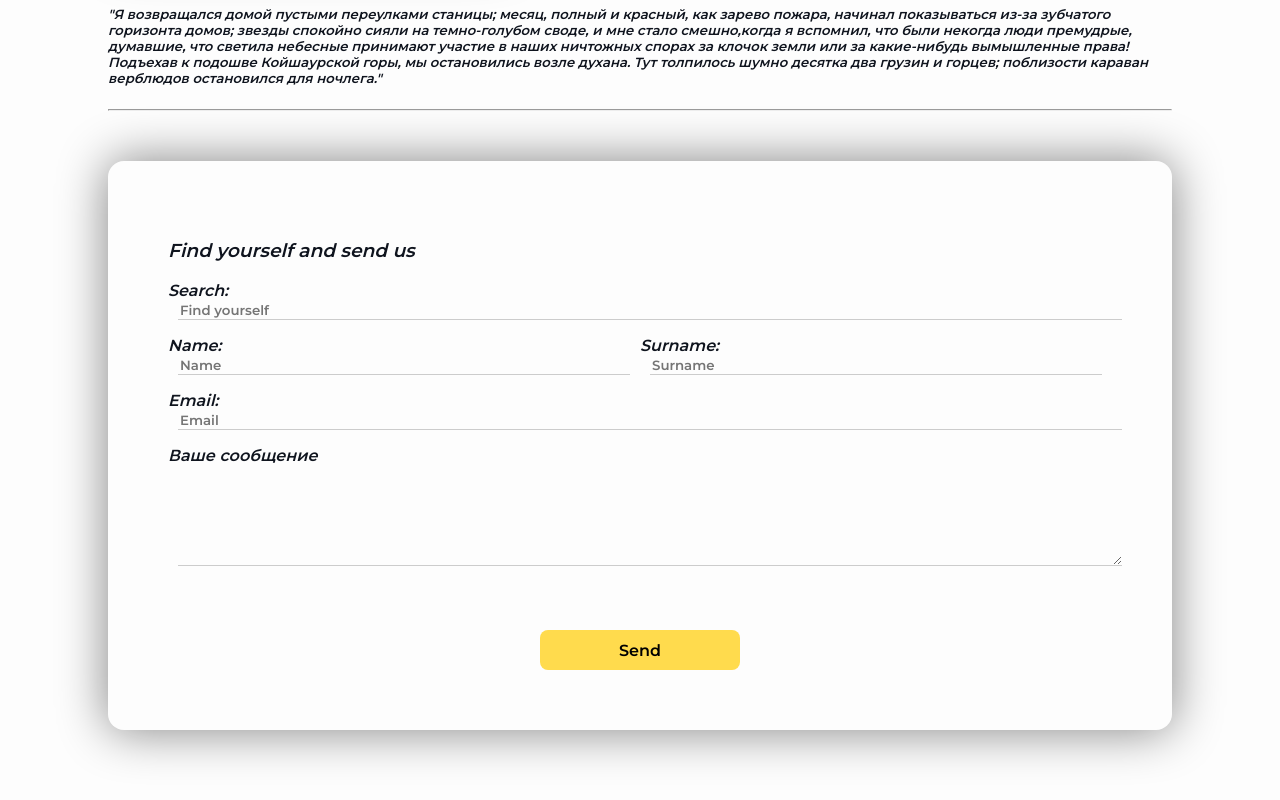
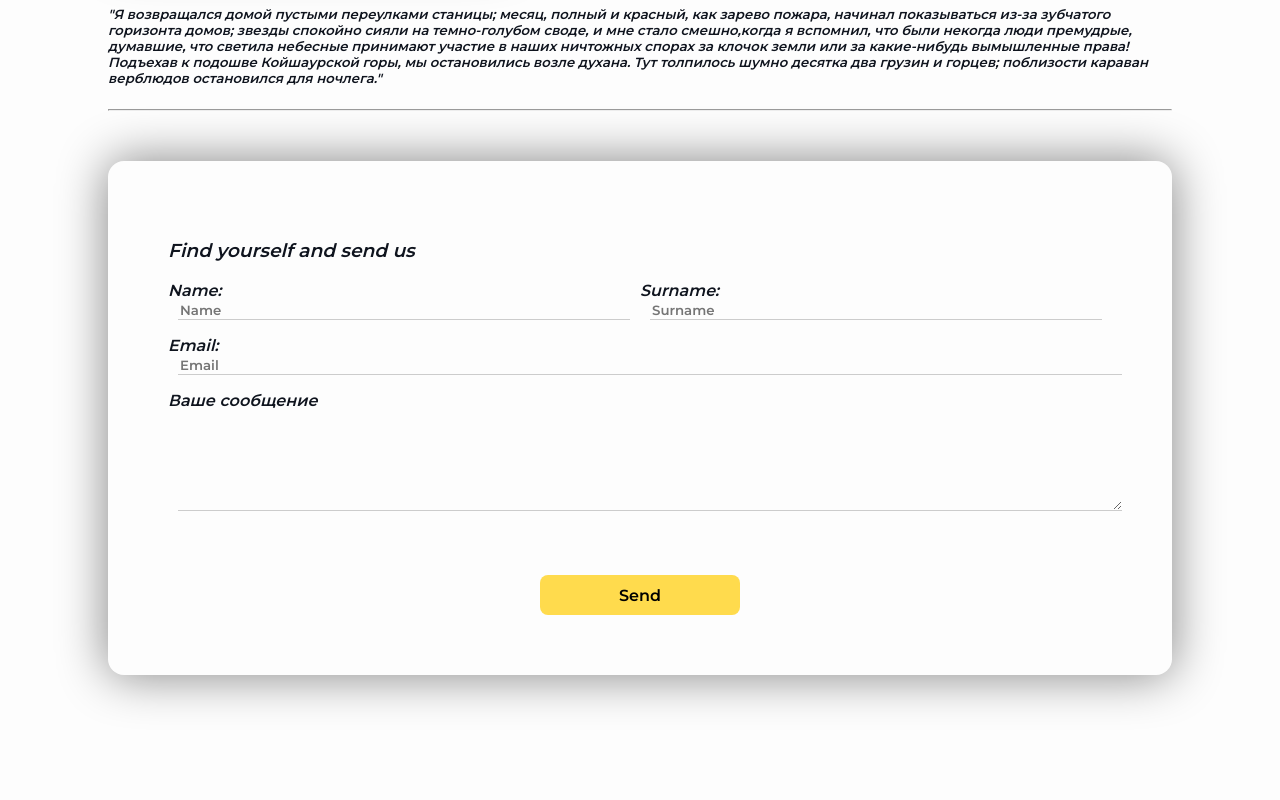
Before and after one commit to whoIsClownHere/Lermontime, a plain HTML site: page index.html in a window 1280 px wide. Shown: the part 7469-8269 px from the top of the page. After the commit the page ends 8244 px from the top, so only its background shows below. Drawn offline with Linux system fonts and the light colour scheme; a script that the page names is missing.

Commit message:
Update index.html

```diff
--- a/index.html
+++ b/index.html
@@ -280,10 +280,6 @@
         <hr>
         <form class="form">
             <h3>Find yourself and send us</h3>
-            <div class="form-group">
-                <label for="search">Search:</label>
-                <input type="search", id="search", placeholder="Find yourself">
-            </div>
             <div class="row">
                 <div class="form-group">
                     <label for="name">Name:</label>
```
